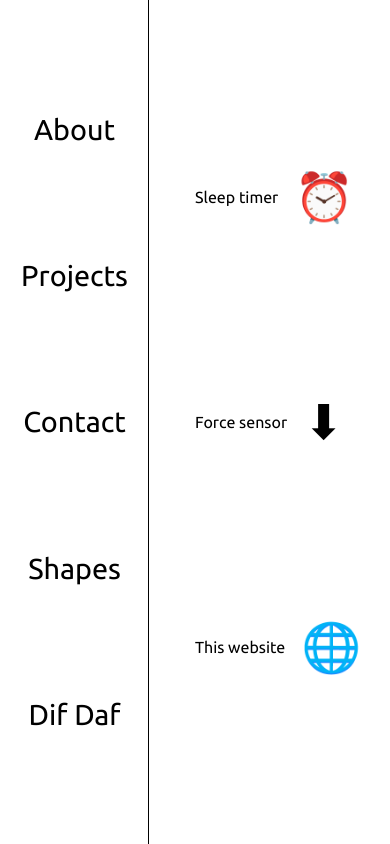
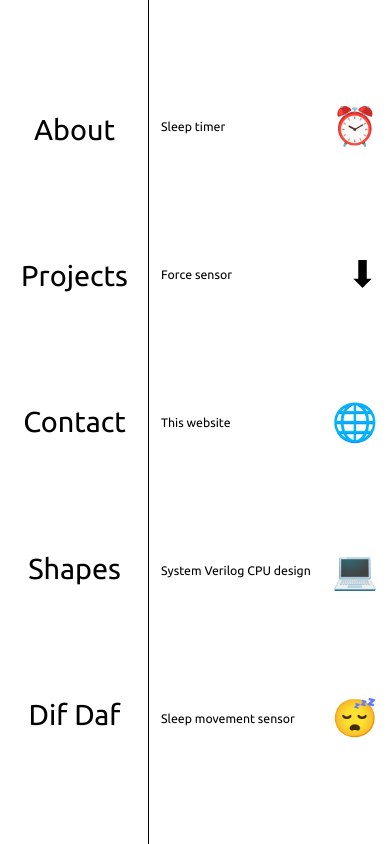
Before and after one commit to aleighwood/personalWebsite, a PHP site: page /Pages/projectPage.html in a window 390 px wide. Run offline with PHP 8.4, Linux system fonts and the light colour scheme.

Commit message:
add new projects

```diff
--- a/Data/projects.js
+++ b/Data/projects.js
@@ -23,4 +23,21 @@ export const projects = [
 	category: 'Websites',
 	url: 'https://github.com/aleighwood/personalWebsite'},
 
+	{
+	name: 'System Verilog CPU design',
+	id: '005',
+	emoji: '&#x1f4bb',
+	year: '2024',
+	category: 'Electronics',
+	url: 'https://github.com/aleighwood/system_verilog_design'},
+
+	{
+		name: 'Sleep movement sensor',
+		id: '006',
+		emoji: '&#x1f634;',
+		year: '2024',
+		category: 'Electronics',
+		url: 'https://github.com/aleighwood/movement_sensor_array'}
+
+
 ];
--- a/Styles/projectPage.css
+++ b/Styles/projectPage.css
@@ -17,6 +17,9 @@
 	align-items: flex-start;
 	width: 61.8%;
 	height: 100%;
+
+
+
 }
 
 .project-title-container {
@@ -26,33 +29,46 @@
 	width: 100%;
 
 
+
+
 }
 
 .project-title {
-	font-size: 3rem;
+	/*font-size: 3rem;*/
+	font-size: calc(1vw + 1vh);
 	font-weight: 400;
 	white-space: nowrap;
 	max-width: 200%;
 	/*margin: 2rem;*/
 	transition: font-weight 0.15s, transform 0.15s;
+	word-wrap: break-word;
+
 }
 
 
 @media (max-width: 500px) {
 	.project-title{
-		font-size: 1rem;
+		/*font-size: 1rem;*/
+		font-size: calc(1vw + 1vh);
+	}
+
+	.projects-container{
+		width: 90%;
 	}
 
 	.project-emoji{
-		font-size: 1rem;
+		/*font-size: 1rem;*/
+		font-size: calc(0.5vw + 0.5vh);
+		padding-left: 0.2rem;
 	}
 	}
 
 
 .project-emoji {
 	font-size: 3rem;
+	font-size: calc(3vw + 3vh);
 	transition: all 0.7s;
-	width: 5rem;
+	/*width: 5rem;*/
 	text-align: center;
 	padding-left: 1rem;
 }
```
